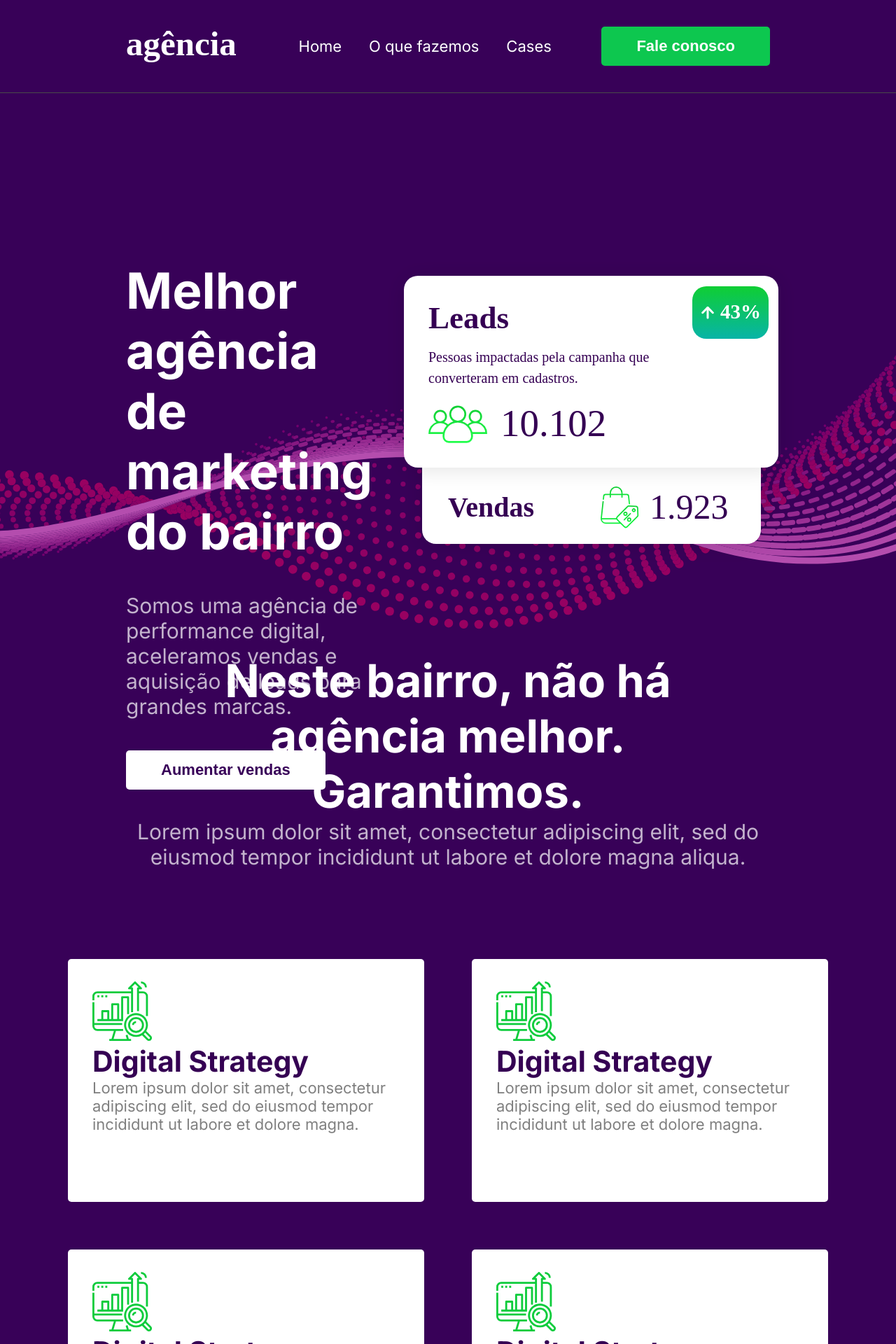
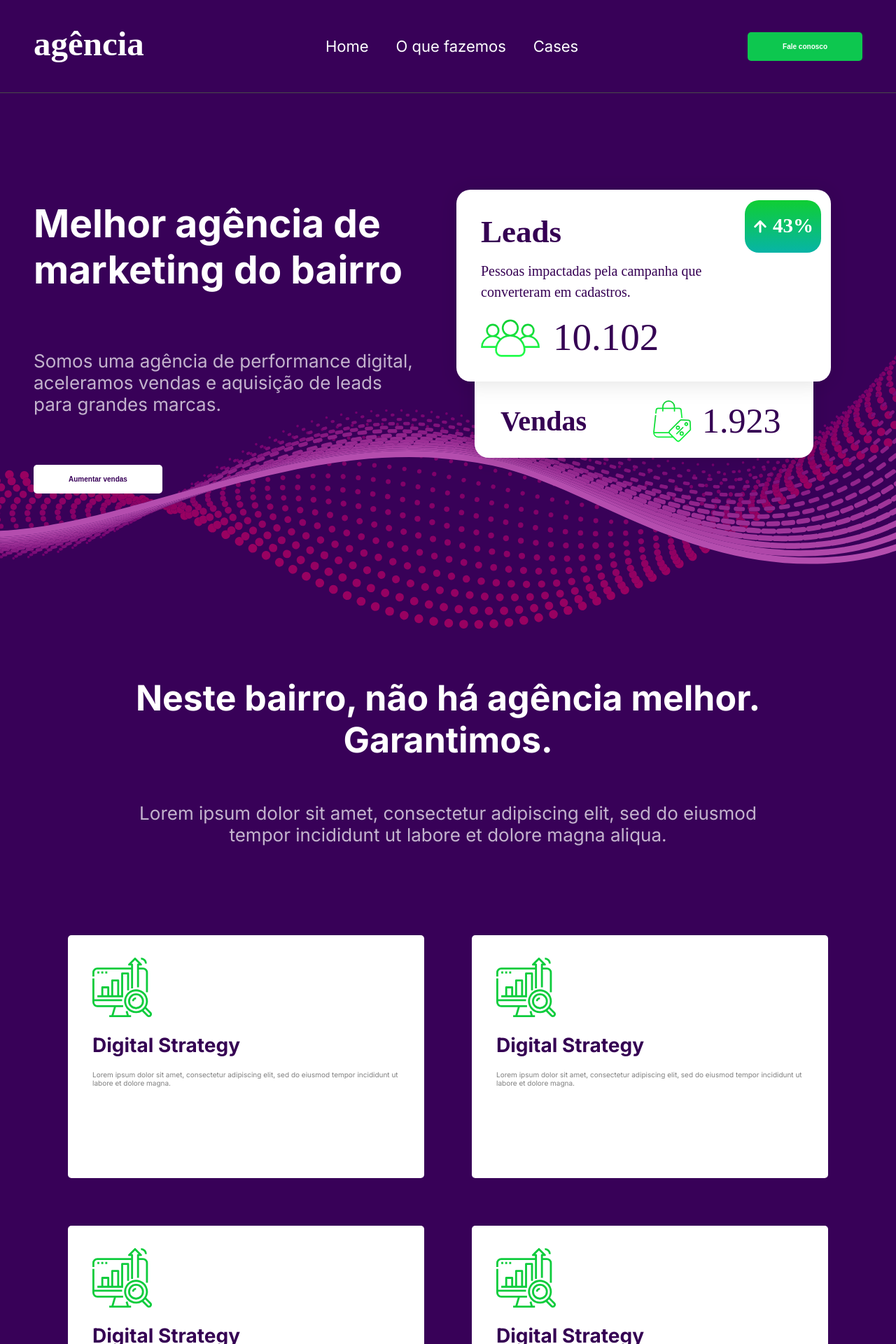
Before and after one commit to matheusrodrigues1/landingpage, a Next.js app: page / in a window 1280 px wide. Shown: the top 1920 px of the page at 70% size. Built offline with nearby package versions, Linux system fonts and the light colour scheme.

Commit message:
responsidade 2

```diff
--- /dev/null
+++ b/app/pages/_documents.tsx
@@ -0,0 +1,25 @@
+import Document, { Html, Head, Main, NextScript } from "next/document";
+
+class MyDocument extends Document {
+  render() {
+    return (
+      <Html>
+        <Head>
+          <link rel="preconnect" href="https://fonts.googleapis.com" />
+          <link
+            rel="preconnect"
+            href="https://fonts.gstatic.com"
+            crossOrigin="anonymous"
+          />
+          <link href="https://fonts.googleapis.com/css2?family=Anton&family=Merriweather&family=Passion+One&family=REM:ital,wght@1,700&family=Roboto:wght@400;500&family=Rubik+Mono+One&display=swap" rel="stylesheet"/>
+        </Head>
+        <body>
+          <Main />
+          <NextScript />
+        </body>
+      </Html>
+    );
+  }
+}
+
+export default MyDocument;
--- a/components/contato/contato.module.scss
+++ b/components/contato/contato.module.scss
@@ -19,6 +19,10 @@
   @include Phone {
     grid-template-columns: 1fr;
     gap: 15px;
+  }
+
+  @include Tablet {
+    margin-bottom: 4px;
   }
 }
 
@@ -81,4 +85,8 @@
     grid-column-start: 1;
     padding: 0 1rem;
   }
+
+  @include Tablet {
+    padding: 0 1rem;
+  }
 }
--- a/components/features/features.module.scss
+++ b/components/features/features.module.scss
@@ -37,6 +37,19 @@
       width: 100%;
     }
   }
+
+
+  @include Tablet {
+    padding-bottom: 6rem;
+
+    p {
+      margin-bottom: 2rem;
+    }
+
+    h1,p {
+      width: 100%;
+    }
+  }
 }
 
 .features {
@@ -52,8 +65,10 @@
 }
 
 .feature {
-  width: 509px;
-  height: 347px;
+  max-width: 509px;
+  max-height: 347px;
+  width: 100%;
+  height: 100%;
   padding: 32px 35px;
   background-color: white;
   border-radius: 5px;
@@ -74,7 +89,7 @@
 
     @include Phone {
       padding: 20px;
-      width: 100%;
+            width: 100%;
       height: 100%;
     }
   }
--- a/components/header/header.module.scss
+++ b/components/header/header.module.scss
@@ -16,6 +16,10 @@
   @include Phone {
     padding: 1rem;
     padding: 1rem;
+  }
+
+  @include Tablet {
+    grid-template-columns: repeat(2, 1fr);
   }
 }
 
@@ -37,4 +41,8 @@
   @include Phone {
     display: none;
   }
+
+  @include Tablet {
+    display: none;
+  }
 }
--- a/components/welcome/welcome.module.scss
+++ b/components/welcome/welcome.module.scss
@@ -15,6 +15,17 @@
   @include Phone {
     grid-template-columns: 1fr;
     grid-template-rows: max-content;
+    padding-top: 1rem
+  }
+
+  @include Tablet {
+    height: 100%;
+    margin-bottom: 4px;
+    padding-top: 4rem;
+  }
+
+  @include Laptop {
+    padding-top: 6rem;
   }
 }
 
--- a/styles/globals.scss
+++ b/styles/globals.scss
@@ -1,15 +1,10 @@
 @import "./mixins/colors.scss";
-
-* {
-  box-sizing: border-box;
-  padding: 0;
-  margin: 0;
-}
 
 html,
 body {
-  max-width: 100vw;
-  overflow-x: hidden;
+  padding: 0;
+  margin: 0;
+  font-family: Roboto, sans-serif;
   background-color: $purple-color;
   color: white;
 }
@@ -18,3 +13,7 @@ a {
   color: inherit;
   text-decoration: none;
 }
+
+* {
+  box-sizing: border-box;
+}
--- a/styles/mixins/fonts.scss
+++ b/styles/mixins/fonts.scss
@@ -5,6 +5,14 @@
 
   @include Phone {
     font-size: 35px;
+  }
+
+  @include Tablet {
+    font-size: 50px;
+  }
+
+  @include Laptop {
+    font-size: 55px;
   }
 }
 
@@ -14,6 +22,14 @@
   @include Phone {
     font-size: 32px;
   }
+
+  @include Tablet {
+    font-size: 45px;
+  }
+
+  @include Laptop {
+    font-size: 50px;
+  }
 }
 
 @mixin SizeMedium {
@@ -21,13 +37,30 @@
   @include Phone {
     font-size: 35px;
   }
+
+  @include Tablet {
+    font-size: 32px;
+  }
+
+  @include Laptop {
+    font-size: 28px;
+  }
 }
 
 @mixin SizeNormal {
   font-size: 30px;
   @include Phone {
-    font-size: 22px;
+    font-size: 15px;
   }
+
+  @include Tablet {
+    font-size: 20px;
+  }
+
+  @include Laptop {
+    font-size: 26px;
+  }
+
 }
 
 @mixin SizeSmall {
@@ -35,4 +68,12 @@
   @include Phone {
     font-size: 11px;
   }
+
+  @include Tablet {
+    font-size: 15px;
+  }
+
+  @include Laptop {
+    font-size: 10px;
+  }
 }
--- a/styles/mixins/padding.scss
+++ b/styles/mixins/padding.scss
@@ -1,9 +1,21 @@
 @import "./responsive.scss";
 
 @mixin Padding {
-  padding: 0 11.25rem;//1rem = 16px
+  padding-left: 11.25rem;//1rem = 16px
+  padding-right: 11.25rem;
 
   @include Phone {
-    padding: 0 1rem;
+    padding-left: 1rem;
+    padding-right: 1rem;
+  }
+
+  @include Tablet {
+    padding-left: 2rem;
+    padding-right: 2rem;
+  }
+
+  @include Laptop {
+    padding-left: 3rem;//1rem = 16px
+    padding-right: 3rem;
   }
 }
--- a/styles/mixins/responsive.scss
+++ b/styles/mixins/responsive.scss
@@ -4,8 +4,14 @@
   }
 }
 
-@mixin Phone {
-  @media screen and (max-width: 900px) {
+@mixin Tablet {
+  @media screen and (max-width: 950px) and (min-width: 601px) {
     @content;
   }
 }
+
+@mixin Laptop {
+  @media screen and (max-width: 1600px) and (min-width: 951px) {
+    @content;
+  }
+}
```
